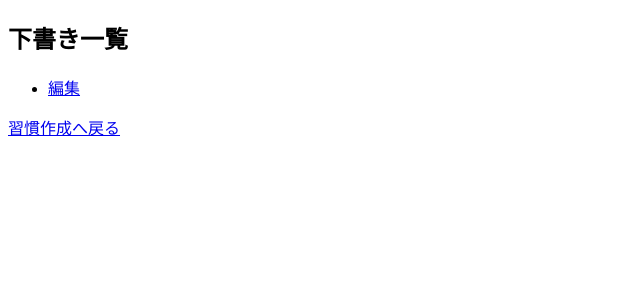
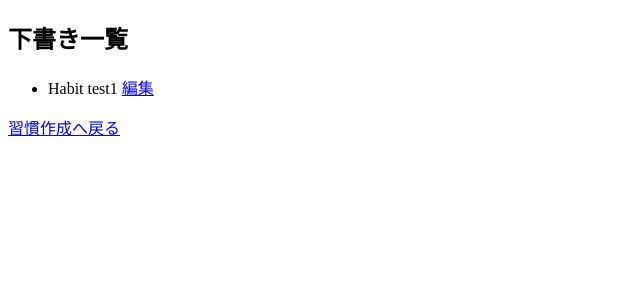
Before and after one commit to Mutou-dev123/task-habit-manager, a Django app: page /habits/drafts/ in a window 1280 px wide. Shown: the part 108-408 px from the top of the page, without its empty margins (0-640 px from the left). Run offline with Django 5.2, Linux system fonts and the light colour scheme; data comes from the database, SQL or seed files in the repository; both versions use the stored data as it was after the commit; parts of the project's set-up code (start-up, migrations or seed data) failed here and were passed over.

Commit message:
Modify habit draft list

```diff
--- a/habits/templates/habits/draft_list.html
+++ b/habits/templates/habits/draft_list.html
@@ -8,7 +8,7 @@
 <ul>
 {% for habit in habits %}
     <li>
-        {{ task.title }}
+        {{ habit.title }}
 
         <a href="{% url 'habit_update' habit.id %}">編集</a>
     </li>
--- a/habits/views.py
+++ b/habits/views.py
@@ -5,7 +5,7 @@ from datetime import date
 
 # 習慣一覧
 def habit_list(request):
-    habits = Habit.objects.exclude(status="archived")
+    habits = Habit.objects.filter(status="active")
     today = date.today()
 
     logs = HabitLog.objects.filter(date=today)
```
Also changed, not shown: db.sqlite3.
